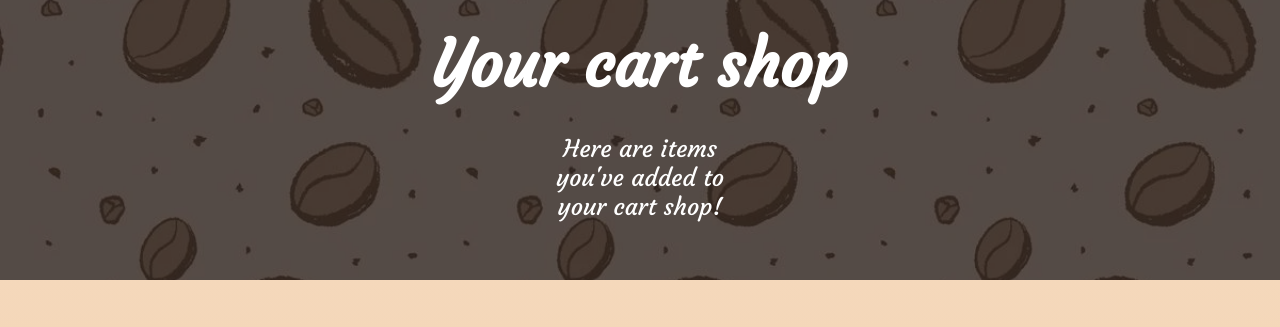
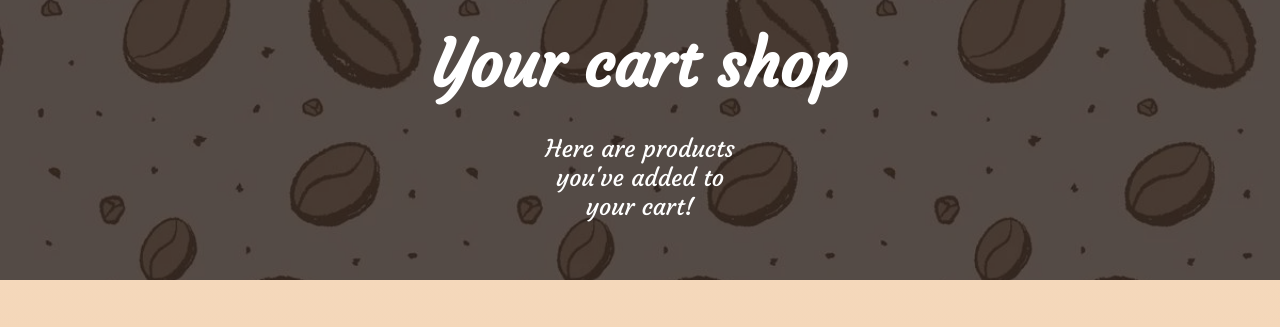
Before and after one commit to astral-express/moonffee-coffee-shop, a PHP site: page /user_checkout.php in a window 1280 px wide. Shown: the part 77-404 px from the top of the page. Run offline with PHP 8.4, Linux system fonts and the light colour scheme; some libraries are stand-ins or nearby versions.

Commit message:
enhancements

```diff
--- a/user_checkout.php
+++ b/user_checkout.php
@@ -6,7 +6,7 @@ include_once 'header.php';
 <section id="user_cart_hero">
     <div id="user_cart_shop_background" class="d-flex flex-column justify-content-center align-items-center p-5">
         <h1 class="moonffee-font fw-bold display-3 text-center my-3 text-white hidden">Your cart shop</h1>
-        <h4 class="moonffee-font text-center mt-3 mb-5 text-white hidden">Here are items you've added to your cart shop!</h4>
+        <h4 class="moonffee-font text-center mt-3 mb-5 text-white hidden">Here are products you've added to your cart!</h4>
     </div>
 </section>
 
```
Also changed, not shown: 1 other file.
